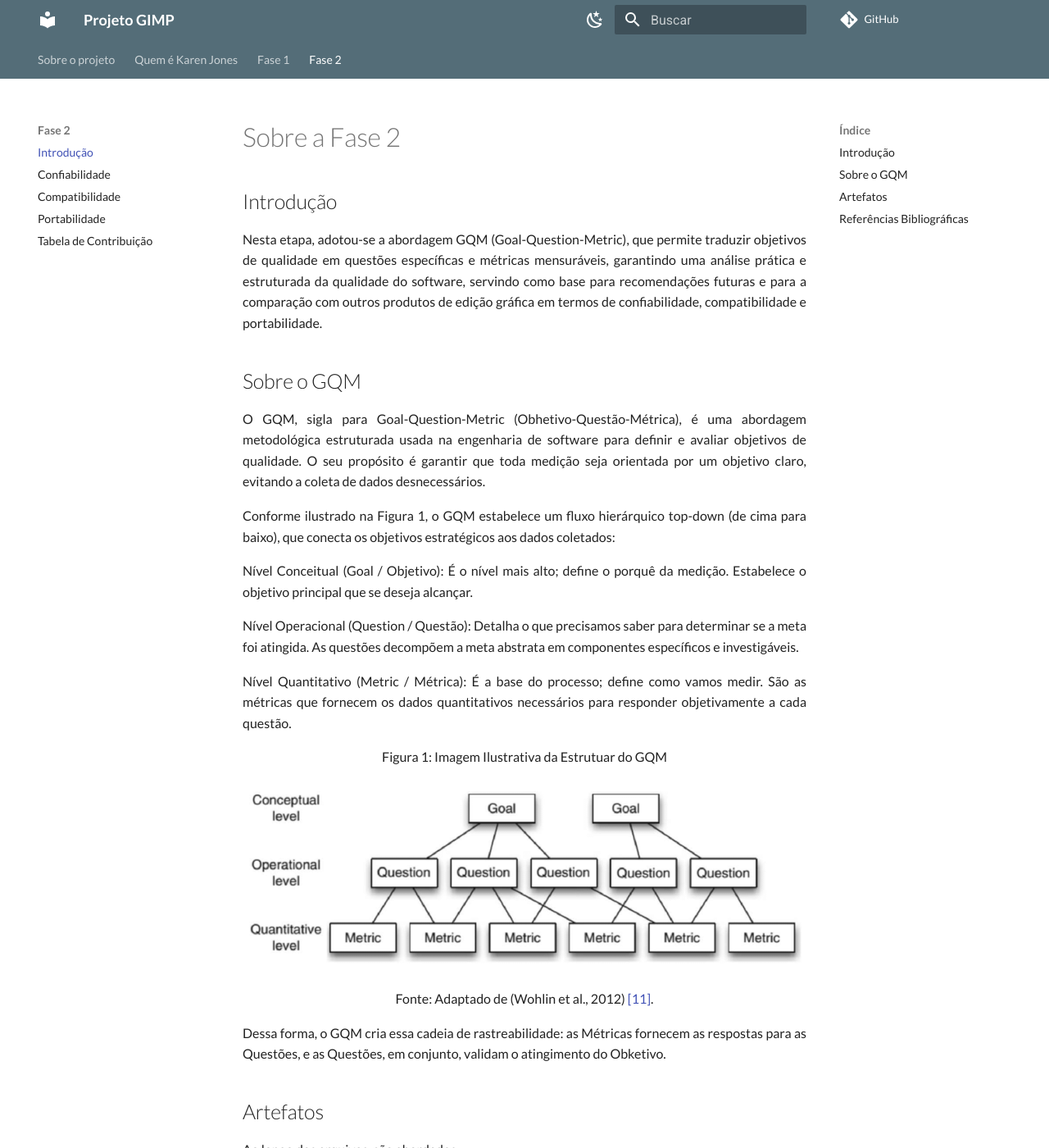
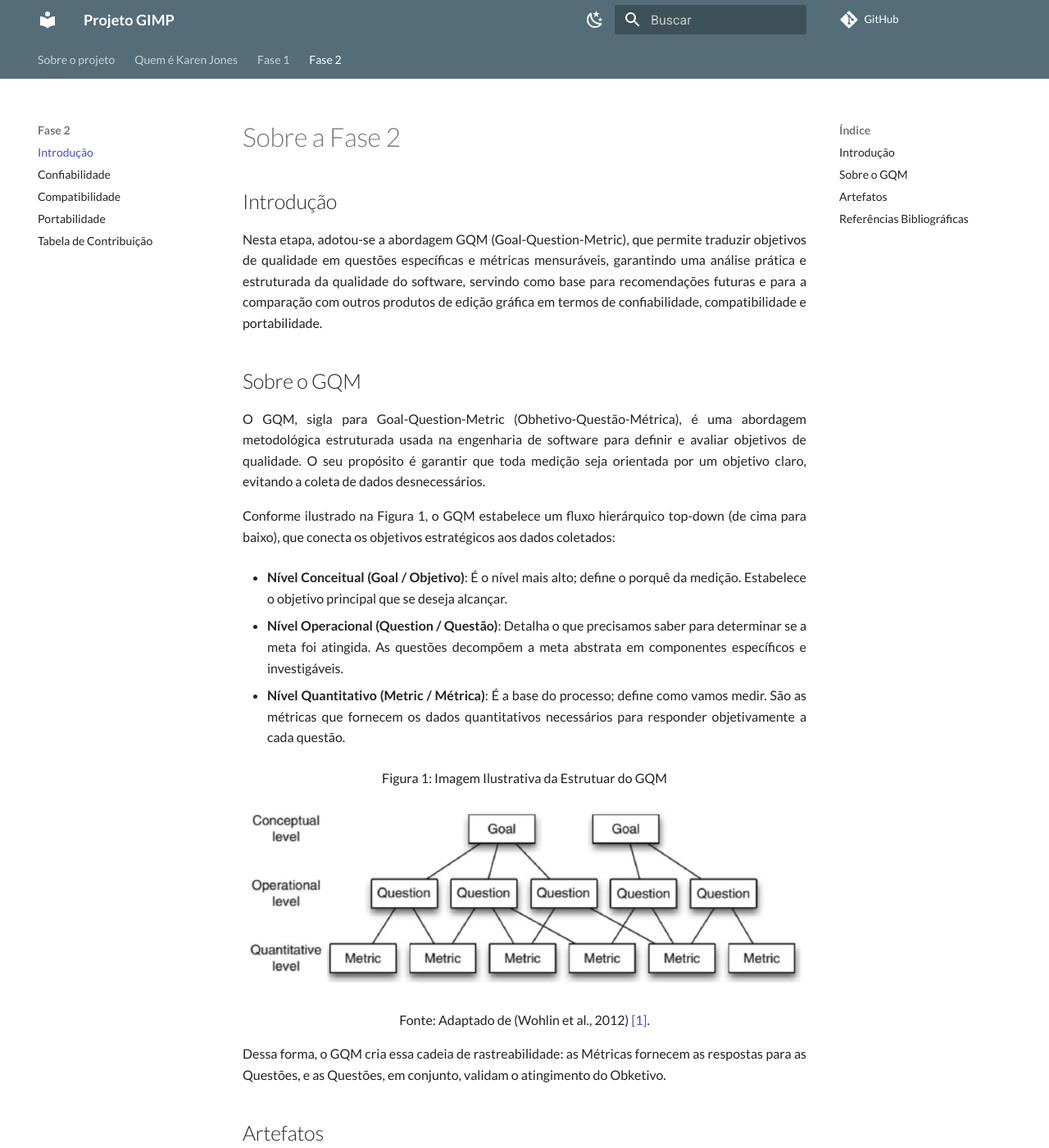
Before and after one commit to FCTE-Qualidade-de-Software-1/2025-2_T02_Karen_Jones, an MkDocs documentation site: the page built from docs/fase2/fase2.md, in a window 1280 px wide and 1400 px high. Shown: the whole window at 82% size. Built offline with MkDocs 1.6.1 and Material for MkDocs 9.7.7, drawn with Linux system fonts in a browser that asks for light colours; comment, search, counter and statistics services are not loaded.

Commit message:
docs: adicao de hiperlinks que levam ao GQM

```diff
--- a/docs/fase2/fase2.md
+++ b/docs/fase2/fase2.md
@@ -10,17 +10,17 @@
 
 Conforme ilustrado na Figura 1, o GQM estabelece um fluxo hierárquico top-down (de cima para baixo), que conecta os objetivos estratégicos aos dados coletados:
 
-Nível Conceitual (Goal / Objetivo): É o nível mais alto; define o porquê da medição. Estabelece o objetivo principal que se deseja alcançar.
+- **Nível Conceitual (Goal / Objetivo)**: É o nível mais alto; define o porquê da medição. Estabelece o objetivo principal que se deseja alcançar.
 
-Nível Operacional (Question / Questão): Detalha o que precisamos saber para determinar se a meta foi atingida. As questões decompõem a meta abstrata em componentes específicos e investigáveis.
+- **Nível Operacional (Question / Questão)**: Detalha o que precisamos saber para determinar se a meta foi atingida. As questões decompõem a meta abstrata em componentes específicos e investigáveis.
 
-Nível Quantitativo (Metric / Métrica): É a base do processo; define como vamos medir. São as métricas que fornecem os dados quantitativos necessários para responder objetivamente a cada questão.
+- **Nível Quantitativo (Metric / Métrica)**: É a base do processo; define como vamos medir. São as métricas que fornecem os dados quantitativos necessários para responder objetivamente a cada questão.
 
 <font size="3"><p style="text-align: center">Figura 1: Imagem Ilustrativa da Estrutuar do GQM</p></font>
 
 ![alt text](../img/gqm.png)
 
-<font size="3"><p style="text-align: center">Fonte: Adaptado de (Wohlin et al., 2012) [[11]](#ref-99).</p></font>
+<font size="3"><p style="text-align: center">Fonte: Adaptado de (Wohlin et al., 2012) [[1]](#ref-01).</p></font>
 
 Dessa forma, o GQM cria essa cadeia de rastreabilidade: as Métricas fornecem as respostas para as Questões, e as Questões, em conjunto, validam o atingimento do Obketivo.
 
@@ -35,7 +35,7 @@
 
 ## Referências Bibliográficas
 
-<a id="ref-99"></a>[11] BASILI, Victor R.; CALDIERA, Gianluigi; ROMBACH, H. Dieter. **The Goal Question Metric Approach**. In: *Encyclopedia of Software Engineering*. 2. ed. New York: John Wiley & Sons, 1994. p. 528-532.
+<a id="ref-01"></a>[11] BASILI, Victor R.; CALDIERA, Gianluigi; ROMBACH, H. Dieter. **The Goal Question Metric Approach**. In: *Encyclopedia of Software Engineering*. 2. ed. New York: John Wiley & Sons, 1994. p. 528-532.
 
 ### **Histórico de Versão**
 
```
Also changed, not shown: docs/fase2/1-confiabilidade.md (+2 -2 lines).
